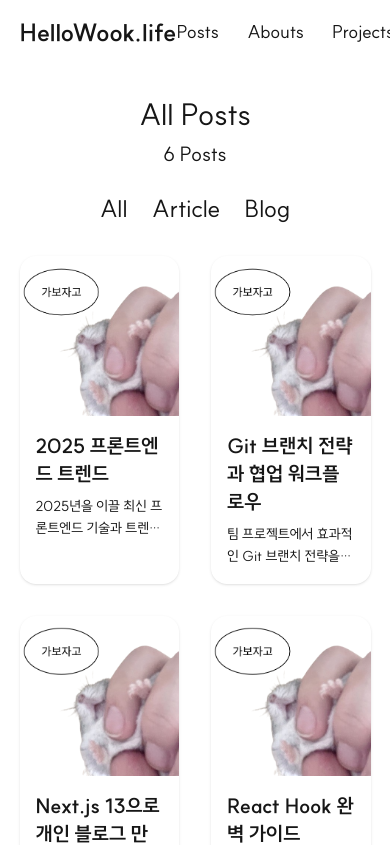
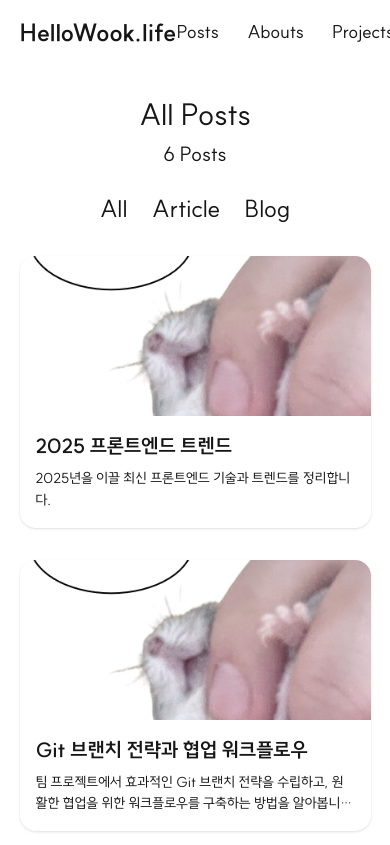
Before and after one commit to HelloWook/personal-blog, a Next.js app: page /posts in a window 390 px wide. Shown: the top 845 px of the page. Built offline with nearby package versions, Linux system fonts and the light colour scheme.

Commit message:
💄 Style: postlist 반응형 적용

```diff
--- a/src/app/posts/page.tsx
+++ b/src/app/posts/page.tsx
@@ -23,7 +23,7 @@
       <h2 className='mb-2 text-3xl text-center'>{title}</h2>
       <p className='mb-6 text-xl text-center text-gray-300'>{posts.length} Posts</p>
       <PostSeriesList seriesList={seriesList} />
-      <div className='grid grid-cols-2 gap-8'>
+      <div className='grid grid-cols-1 gap-8 md:grid-cols-2'>
         {posts.map((post, idx) => {
           const { excerpt, fileName, title } = post;
           return <PostCard key={idx} excerpt={excerpt} fileName={fileName} thumbnail={Albam} title={title} />;
```
